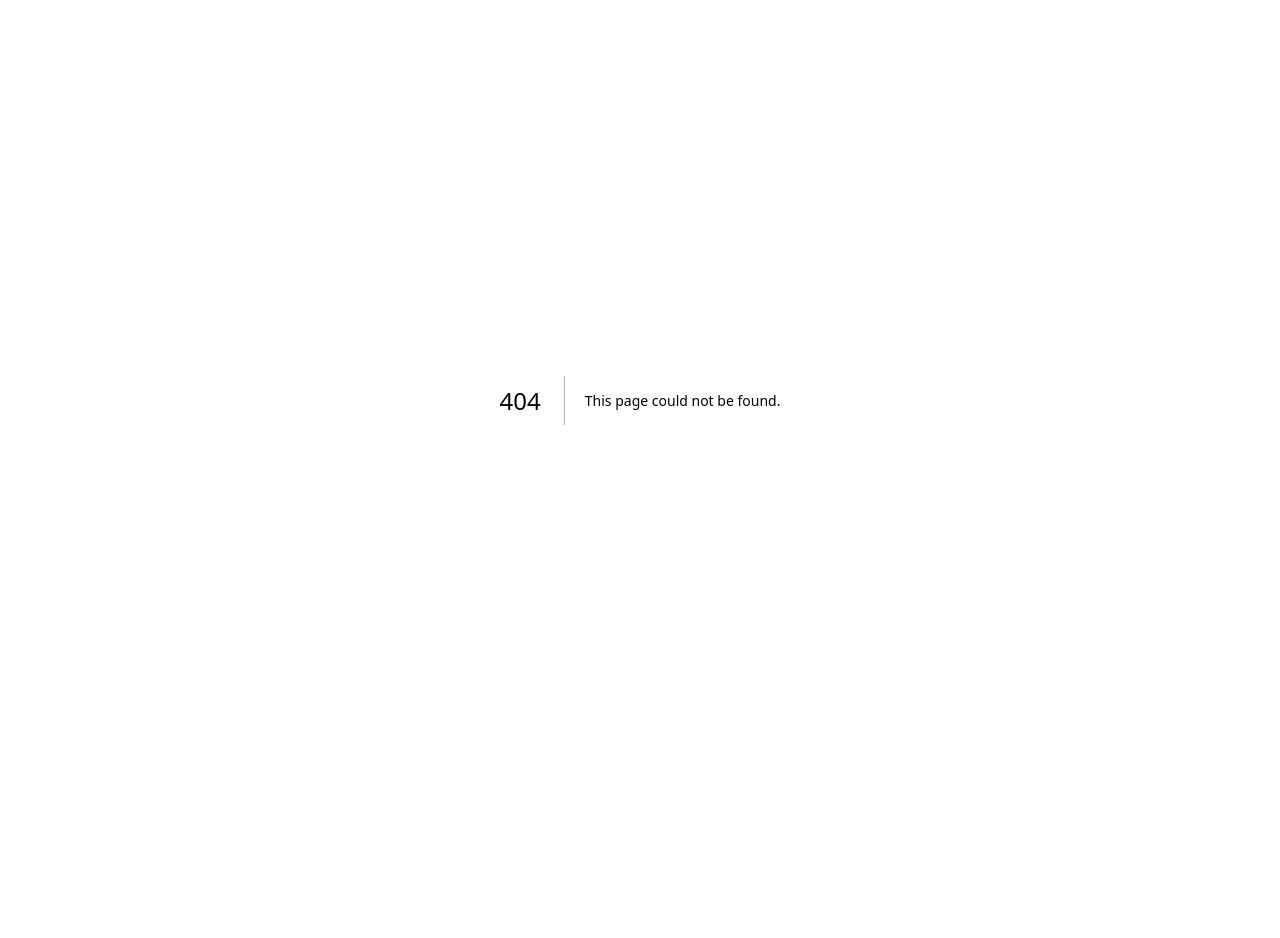
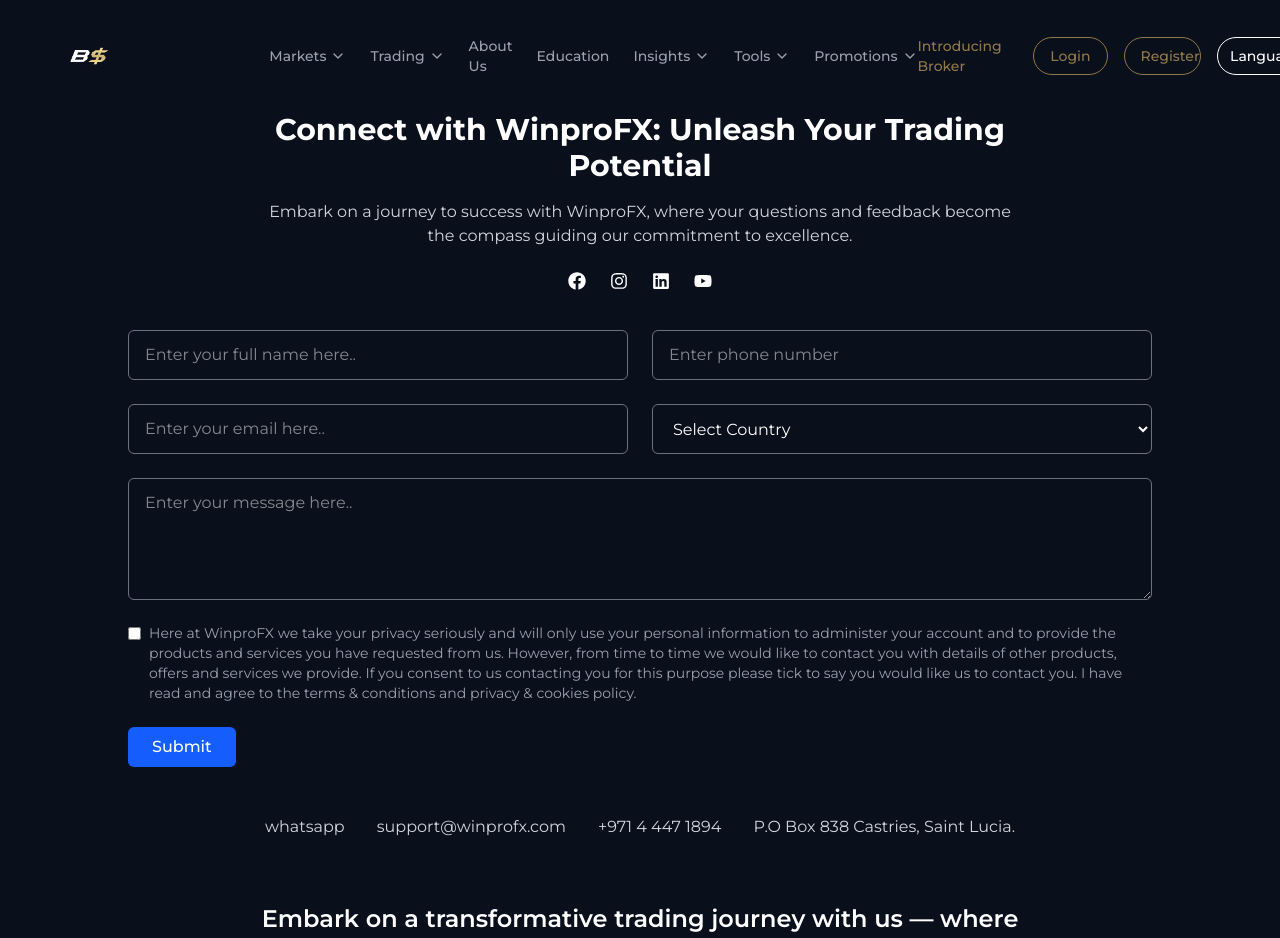
Before and after one commit to BigwigMediaAI/billiondollarfx, a Next.js app: page /contact in a window 1280 px wide. Before the commit this address had no page. Shown: the top 938 px of the page. Before the commit the page ends 800 px from the top, so only its background shows below. Built offline with nearby package versions, Linux system fonts and the light colour scheme.

Commit message:
add changes

```diff
--- /dev/null
+++ b/src/app/contact/page.tsx
@@ -0,0 +1,181 @@
+"use client";
+
+import { div } from "framer-motion/client";
+import { useState } from "react";
+import { FaFacebook, FaInstagram, FaYoutube, FaLinkedin } from "react-icons/fa";
+import Navbar from "../../../components/Navbar";
+import Footer from "../../../components/Footer";
+
+export default function ContactPage() {
+  const [formData, setFormData] = useState({
+    name: "",
+    phone: "",
+    email: "",
+    country: "",
+    message: "",
+    consent: false,
+  });
+
+  const handleChange = (
+    e: React.ChangeEvent<
+      HTMLInputElement | HTMLTextAreaElement | HTMLSelectElement
+    >
+  ) => {
+    const { name, value, type } = e.target;
+
+    setFormData((prev) => ({
+      ...prev,
+      [name]:
+        type === "checkbox"
+          ? (e.target as HTMLInputElement).checked // ✅ cast safely
+          : value,
+    }));
+  };
+
+  const handleSubmit = (e: React.FormEvent) => {
+    e.preventDefault();
+    console.log(formData);
+  };
+
+  return (
+    <div>
+      <Navbar />
+      <div className="bg-[#0a0f1c] text-white px-4 pb-16 pt-28 md:px-12 lg:px-20">
+        {/* Header */}
+        <div className="text-center max-w-3xl mx-auto">
+          <h2 className="text-2xl md:text-3xl font-bold mb-4">
+            Connect with WinproFX: Unleash Your Trading Potential
+          </h2>
+          <p className="text-gray-300 mb-6">
+            Embark on a journey to success with WinproFX, where your questions
+            and feedback become the compass guiding our commitment to
+            excellence.
+          </p>
+
+          {/* Social Icons */}
+          <div className="flex justify-center space-x-6 text-lg mb-10">
+            <a href="#">
+              <FaFacebook />
+            </a>
+            <a href="#">
+              <FaInstagram />
+            </a>
+            <a href="#">
+              <FaLinkedin />
+            </a>
+            <a href="#">
+              <FaYoutube />
+            </a>
+          </div>
+        </div>
+
+        {/* Contact Form */}
+        <form
+          onSubmit={handleSubmit}
+          className="max-w-5xl mx-auto bg-transparent"
+        >
+          <div className="grid grid-cols-1 md:grid-cols-2 gap-6 mb-6">
+            <input
+              type="text"
+              name="name"
+              placeholder="Enter your full name here.."
+              value={formData.name}
+              onChange={handleChange}
+              className="w-full rounded-md bg-transparent border border-gray-500 px-4 py-3 focus:outline-none"
+            />
+            <input
+              type="text"
+              name="phone"
+              placeholder="Enter phone number"
+              value={formData.phone}
+              onChange={handleChange}
+              className="w-full rounded-md bg-transparent border border-gray-500 px-4 py-3 focus:outline-none"
+            />
+            <input
+              type="email"
+              name="email"
+              placeholder="Enter your email here.."
+              value={formData.email}
+              onChange={handleChange}
+              className="w-full rounded-md bg-transparent border border-gray-500 px-4 py-3 focus:outline-none"
+            />
+            <select
+              name="country"
+              value={formData.country}
+              onChange={handleChange}
+              className="w-full rounded-md bg-transparent border border-gray-500 px-4 py-3 focus:outline-none"
+            >
+              <option value="">Select Country</option>
+              <option value="India">India</option>
+              <option value="UAE">UAE</option>
+              <option value="USA">USA</option>
+            </select>
+          </div>
+
+          <textarea
+            name="message"
+            placeholder="Enter your message here.."
+            value={formData.message}
+            onChange={handleChange}
+            className="w-full rounded-md bg-transparent border border-gray-500 px-4 py-3 mb-4 focus:outline-none"
+            rows={4}
+          ></textarea>
+
+          <div className="flex items-start space-x-2 mb-6 text-sm text-gray-400">
+            <input
+              type="checkbox"
+              name="consent"
+              checked={formData.consent}
+              onChange={handleChange}
+              className="mt-1"
+            />
+            <p>
+              Here at WinproFX we take your privacy seriously and will only use
+              your personal information to administer your account and to
+              provide the products and services you have requested from us.
+              However, from time to time we would like to contact you with
+              details of other products, offers and services we provide. If you
+              consent to us contacting you for this purpose please tick to say
+              you would like us to contact you. I have read and agree to the
+              terms & conditions and privacy & cookies policy.
+            </p>
+          </div>
+
+          <button
+            type="submit"
+            className="bg-blue-600 hover:bg-blue-700 px-6 py-2 rounded-md font-medium"
+          >
+            Submit
+          </button>
+        </form>
+
+        {/* Contact Info */}
+        <div className="flex flex-col md:flex-row justify-center items-center gap-8 text-center mt-12 text-gray-300">
+          <div>whatsapp</div>
+          <div>support@winprofx.com</div>
+          <div>+971 4 447 1894</div>
+          <div>P.O Box 838 Castries, Saint Lucia.</div>
+        </div>
+
+        {/* CTA Section */}
+        <div className="text-center mt-16 max-w-3xl mx-auto">
+          <h3 className="text-xl md:text-2xl font-semibold mb-4">
+            Embark on a transformative trading journey with us — where trading
+            isn&apos;t just an action, it&apos;s a difference. Trade with us, be
+            the difference.
+          </h3>
+          <p className="text-gray-300 mb-6">
+            Dive into a world where every trade creates a ripple of impact. Join
+            us in shaping a unique trading experience that not only sets you
+            apart but also makes a positive difference. Trade with purpose,
+            trade with us.
+          </p>
+          <button className="bg-blue-600 hover:bg-blue-700 px-6 py-2 rounded-md font-medium">
+            Start your Journey today
+          </button>
+        </div>
+      </div>
+      <Footer />
+    </div>
+  );
+}
```
